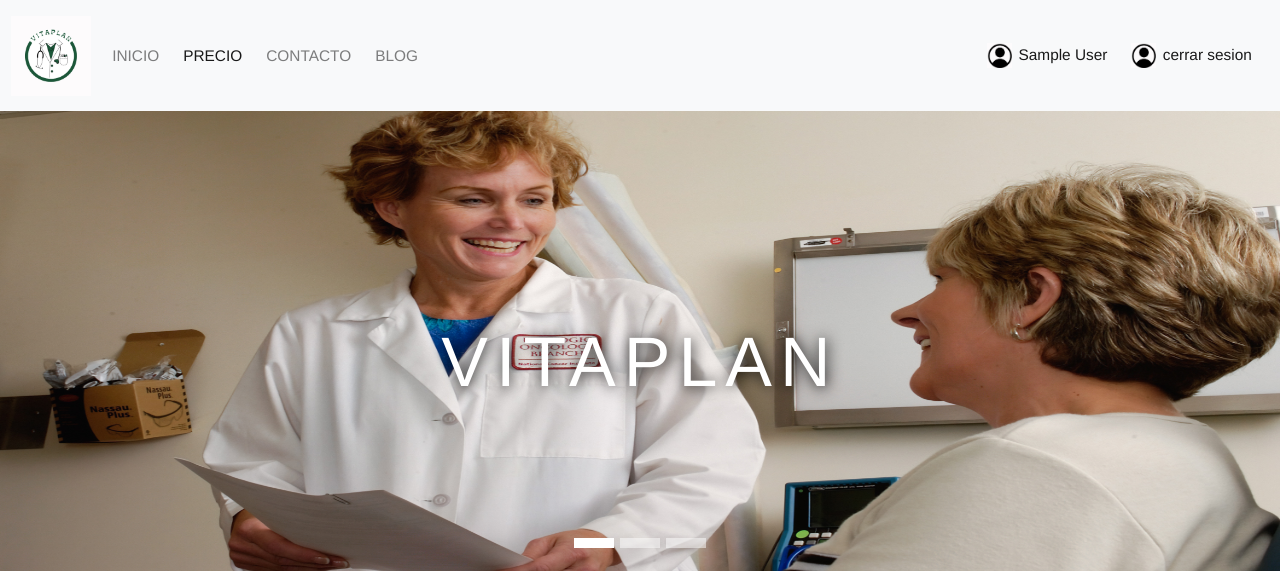
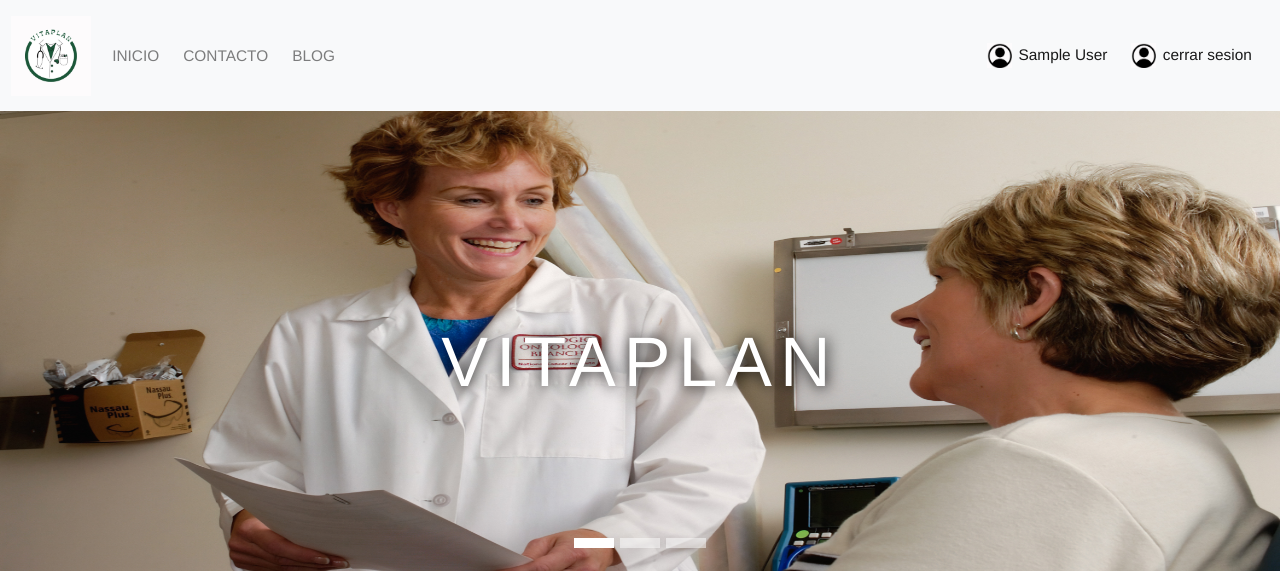
Before and after one commit to SaulJacov/vitaplan, a PHP site: page /indexN.php in a window 1280 px wide. Shown: the top 571 px of the page. Run offline with PHP 8.4, Linux system fonts and the light colour scheme; the visitor is signed in with stand-in values (Sample User, id 1); some libraries are stand-ins or nearby versions.

Commit message:
Quitando Header de Precio

```diff
--- a/indexN.php
+++ b/indexN.php
@@ -37,9 +37,6 @@ if (!isset($_SESSION['usuario_id'])) {
                 <ul class="navbar-nav">
                     <li class="nav-item">
                         <a class="nav-link" href="indexN.html">INICIO</a>
-                    </li>
-                    <li class="nav-item-2 active">
-                        <a class="nav-link" href="precio.html">PRECIO</a>
                     </li>
                     <li class="nav-item">
                         <a class="nav-link" href="contacto.html">CONTACTO</a>
--- a/indexP.php
+++ b/indexP.php
@@ -37,9 +37,6 @@ if (!isset($_SESSION['usuario_id'])) {
                 <ul class="navbar-nav">
                     <li class="nav-item">
                         <a class="nav-link" href="indexN.html">INICIO</a>
-                    </li>
-                    <li class="nav-item-2 active">
-                        <a class="nav-link" href="precio.html">PRECIO</a>
                     </li>
                     <li class="nav-item">
                         <a class="nav-link" href="contacto.html">CONTACTO</a>
```
